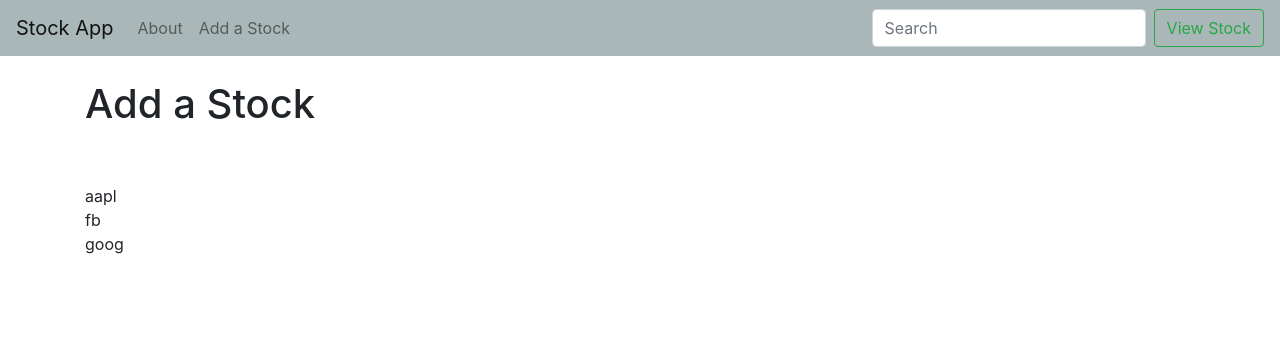
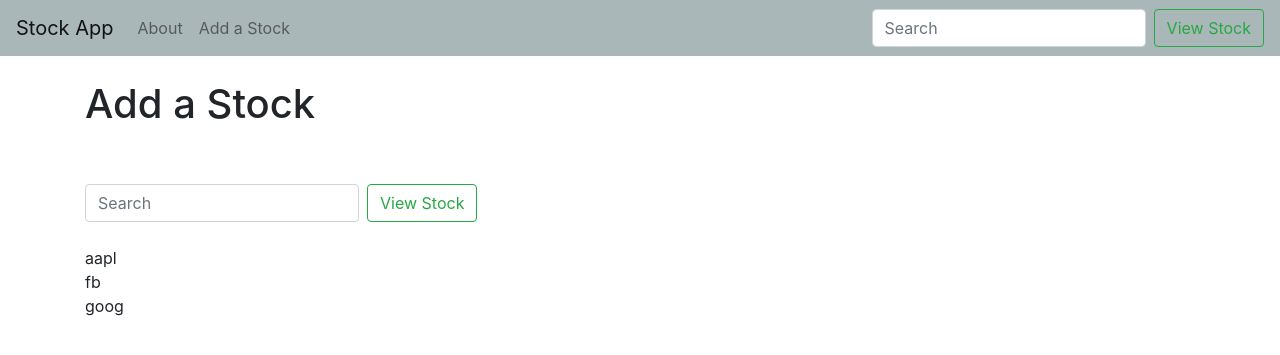
Before and after one commit to kayladuffy/stockapp, a Django app: page /add_stock.html in a window 1280 px wide. Shown: the top 355 px of the page. Run offline with Django 3.2, Linux system fonts and the light colour scheme; data comes from the database, SQL or seed files in the repository; some libraries are stand-ins or nearby versions.

Commit message:
created django form

```diff
--- a/stockapp/stockview/templates/add_stock.html
+++ b/stockapp/stockview/templates/add_stock.html
@@ -4,6 +4,13 @@
 <h1>Add a Stock</h1>
 <br/><br/>
 
+<form action="{% url 'add_stock' %}" class="form-inline my-2 my-lg-0" method="POST">
+    {% csrf_token %}
+  <input class="form-control mr-sm-2" type="search" placeholder="Search" aria-label="Search" name="ticker">
+  <button class="btn btn-outline-success my-2 my-sm-0" type="submit">View Stock</button>
+</form>
+
+<br/>
 
 {% for item in ticker %}
     {{ item }}<br/>
--- a/stockapp/stockview/views.py
+++ b/stockapp/stockview/views.py
@@ -1,5 +1,7 @@
-from django.shortcuts import render
+from django.shortcuts import render, redirect
 from .models import stocks
+from .forms import StockForm
+from django.contrib import messages
 
 def home(request):
     import requests
@@ -23,6 +25,13 @@ def about(request):
     return render(request, 'about.html', {})
 
 def add_stock(request):
+    if request.method == 'POST':
+        form = StockForm(request.POST or None)
 
-    ticker = stocks.objects.all()
-    return render(request, 'add_stock.html', {'ticker': ticker})
+        if form.is_valid():
+            form.save()
+            message.success(request, ("Stock has been added."))
+            return redirect('add_stock')
+    else:
+        ticker = stocks.objects.all()
+        return render(request, 'add_stock.html', {'ticker': ticker})
```
Also changed, not shown: stockapp/stockview/forms.py (added, +7 -0 lines).
